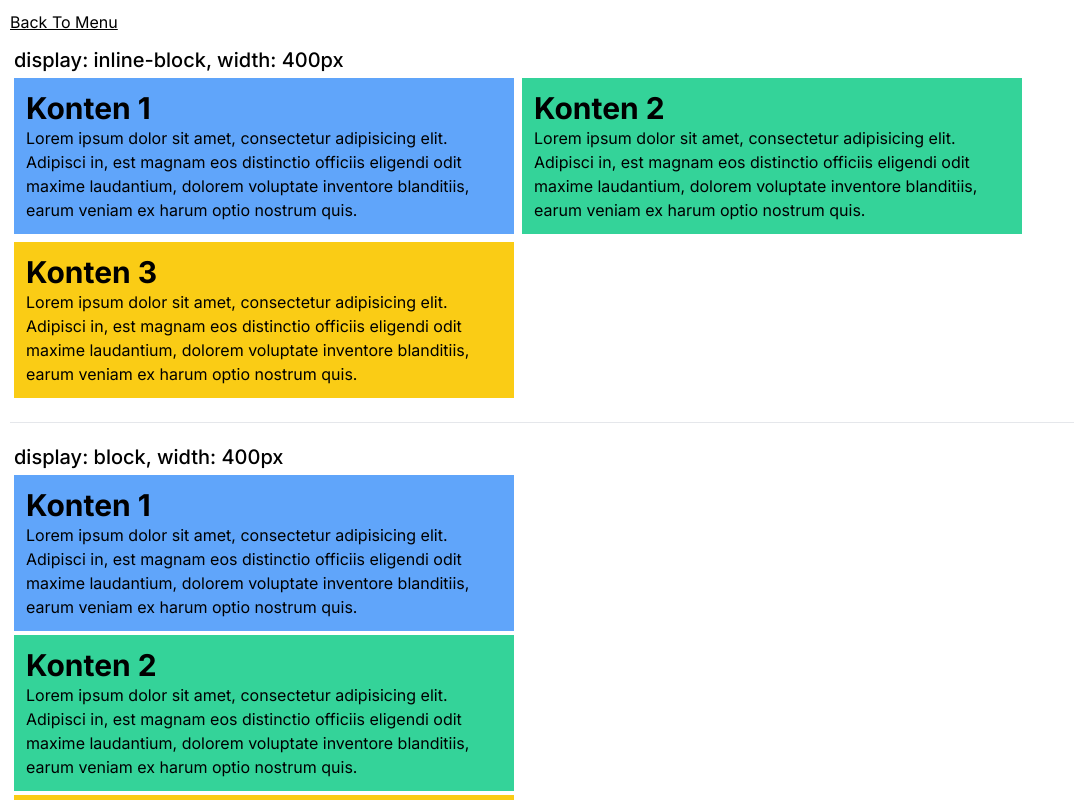
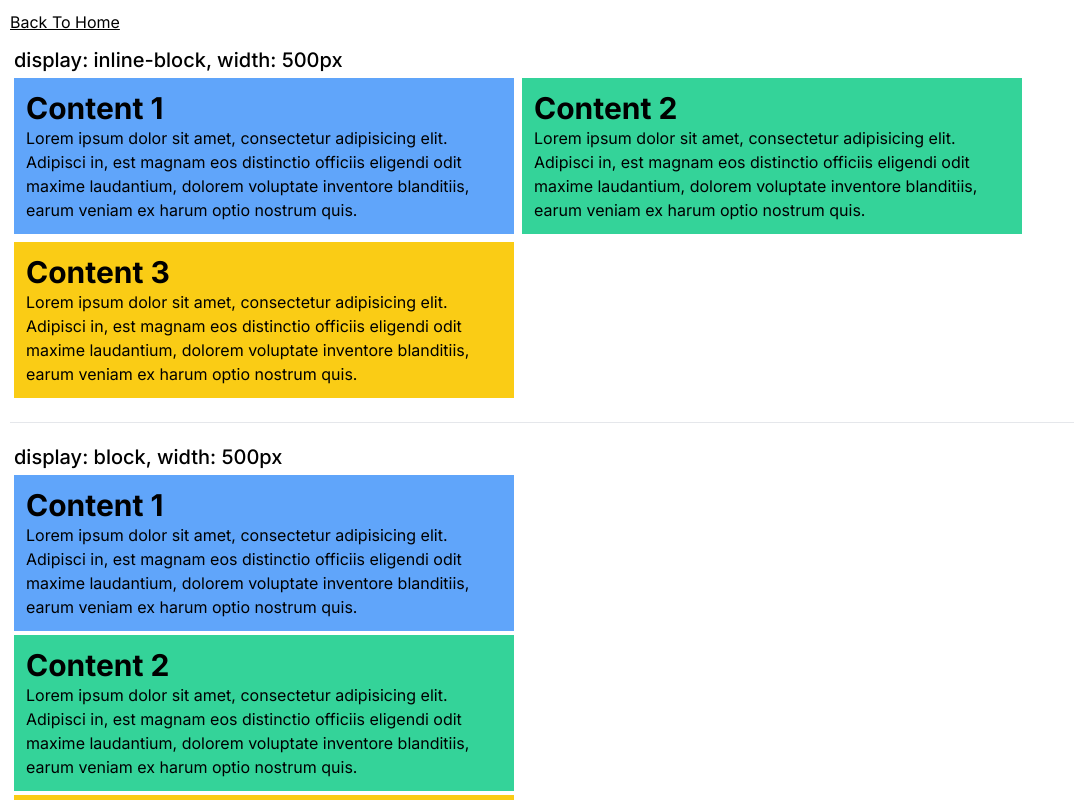
Before and after one commit to rayhannovelo/NextJS-Tailwind-Layout-Examples, a Next.js app: page /display in a window 1280 px wide. Shown: the top 800 px of the page, without its empty margins (0-1074 px from the left). Built offline with nearby package versions, Linux system fonts and the light colour scheme.

Commit message:
update wording

```diff
--- a/app/display/page.tsx
+++ b/app/display/page.tsx
@@ -5,11 +5,11 @@ export default function Page() {
   return (
     <div>
       <Link href="/" className="underline mb-3 block">
-        Back To Menu
+        Back To Home
       </Link>
-      <h3 className="ml-1">display: inline-block, width: 400px</h3>
+      <h3 className="ml-1">display: inline-block, width: 500px</h3>
       <div className="content inline-block bg-blue-400 m-1 p-3">
-        <h1>Konten 1</h1>
+        <h1>Content 1</h1>
         <p>
           Lorem ipsum dolor sit amet, consectetur adipisicing elit. Adipisci in,
           est magnam eos distinctio officiis eligendi odit maxime laudantium,
@@ -18,7 +18,7 @@ export default function Page() {
         </p>
       </div>
       <div className="content inline-block bg-emerald-400 m-1 p-3">
-        <h1>Konten 2</h1>
+        <h1>Content 2</h1>
         <p>
           Lorem ipsum dolor sit amet, consectetur adipisicing elit. Adipisci in,
           est magnam eos distinctio officiis eligendi odit maxime laudantium,
@@ -27,7 +27,7 @@ export default function Page() {
         </p>
       </div>
       <div className="content inline-block bg-yellow-400 m-1 p-3">
-        <h1>Konten 3</h1>
+        <h1>Content 3</h1>
         <p>
           Lorem ipsum dolor sit amet, consectetur adipisicing elit. Adipisci in,
           est magnam eos distinctio officiis eligendi odit maxime laudantium,
@@ -38,9 +38,9 @@ export default function Page() {
 
       <hr className="block my-5"></hr>
 
-      <h3 className="ml-1">display: block, width: 400px</h3>
+      <h3 className="ml-1">display: block, width: 500px</h3>
       <div className="content block bg-blue-400 m-1 p-3">
-        <h1>Konten 1</h1>
+        <h1>Content 1</h1>
         <p>
           Lorem ipsum dolor sit amet, consectetur adipisicing elit. Adipisci in,
           est magnam eos distinctio officiis eligendi odit maxime laudantium,
@@ -49,7 +49,7 @@ export default function Page() {
         </p>
       </div>
       <div className="content block bg-emerald-400 m-1 p-3">
-        <h1>Konten 2</h1>
+        <h1>Content 2</h1>
         <p>
           Lorem ipsum dolor sit amet, consectetur adipisicing elit. Adipisci in,
           est magnam eos distinctio officiis eligendi odit maxime laudantium,
@@ -58,7 +58,7 @@ export default function Page() {
         </p>
       </div>
       <div className="content block bg-yellow-400 m-1 p-3">
-        <h1>Konten 3</h1>
+        <h1>Content 3</h1>
         <p>
           Lorem ipsum dolor sit amet, consectetur adipisicing elit. Adipisci in,
           est magnam eos distinctio officiis eligendi odit maxime laudantium,
--- a/app/normal-flow/page.tsx
+++ b/app/normal-flow/page.tsx
@@ -4,7 +4,7 @@ export default function Home() {
   return (
     <div>
       <a href="/" className="underline mb-3 block">
-        Back To Menu
+        Back To Home
       </a>
       <h1>Normal Flow</h1>
       <p>
```
